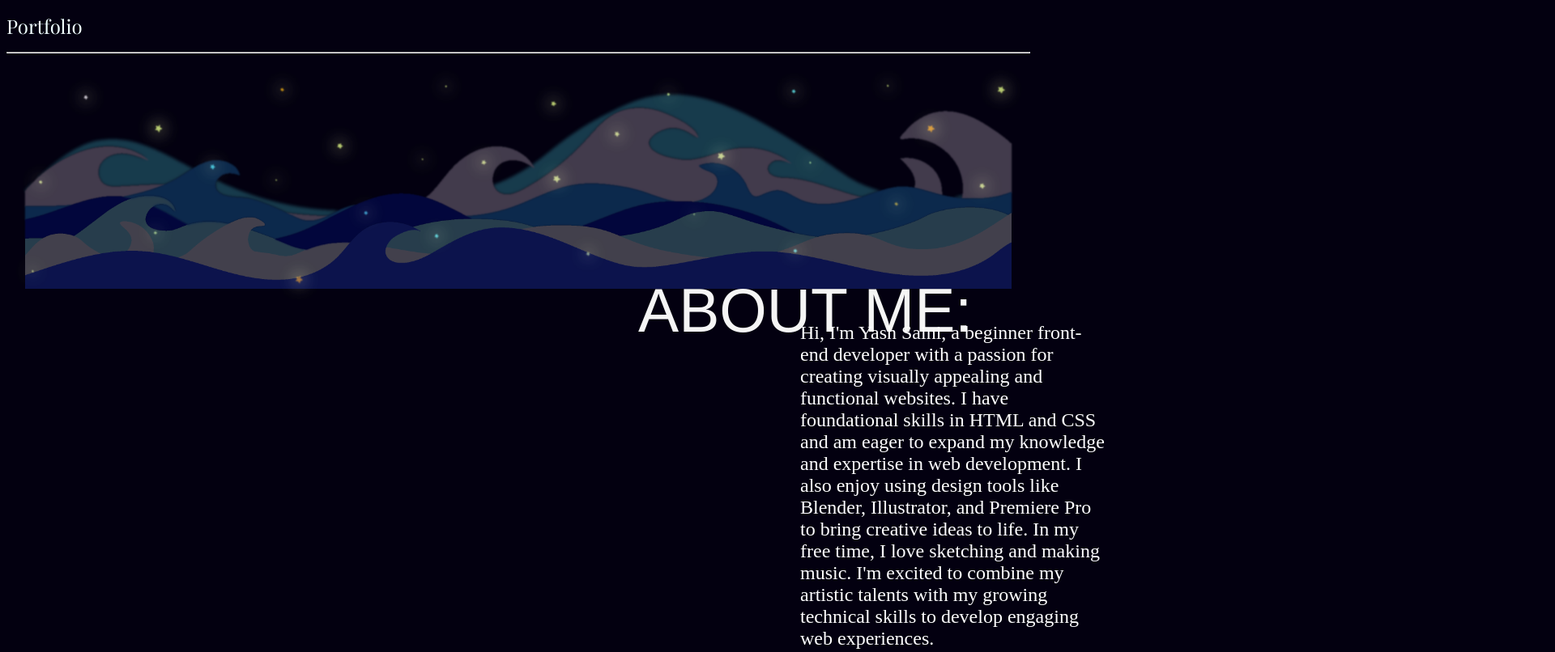
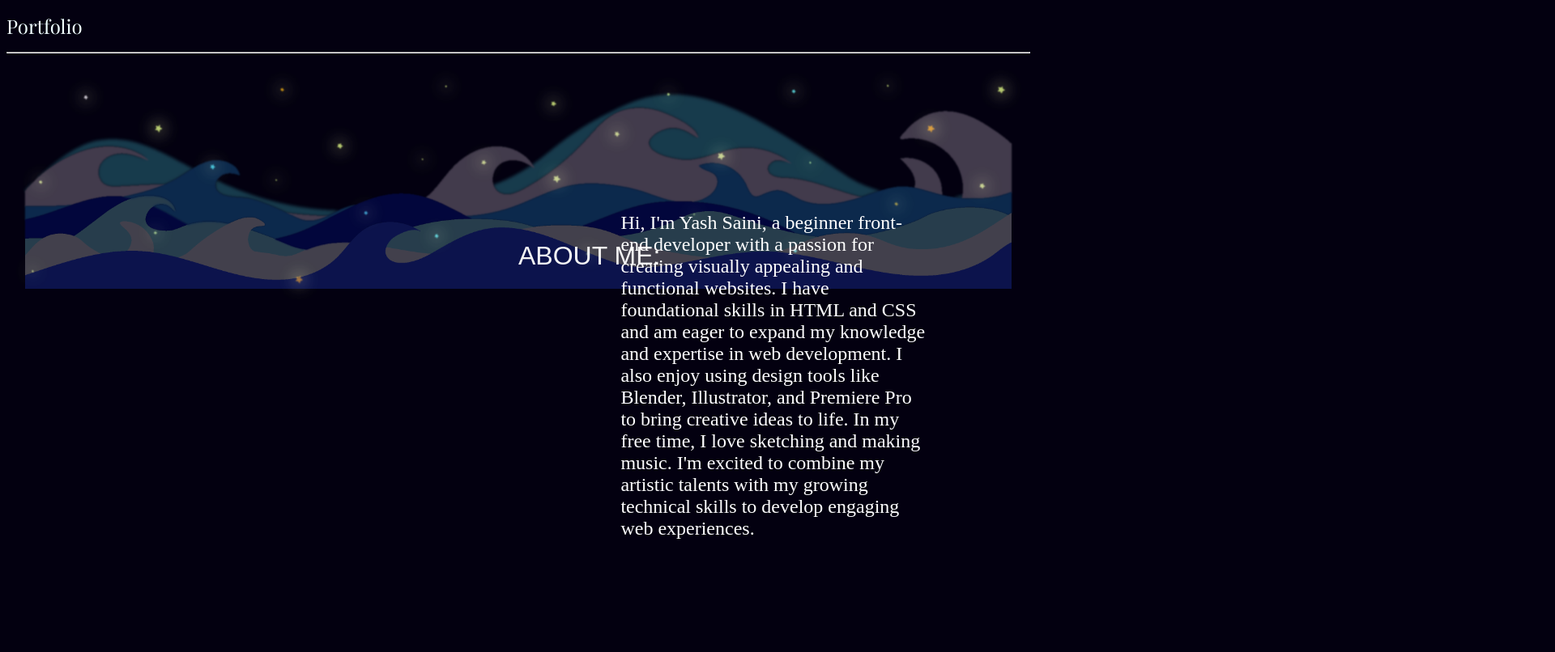
Before and after one commit to yASHSAINii/portfolio, a plain HTML site: page index.html in a window 1280 px wide. Shown: the top 806 px of the page at 81% size, 1920 px wide, since content can reach past the window. Drawn offline with nearby package versions, Linux system fonts and the light colour scheme; a web font is replaced by a local one.

Commit message:
some changes

```diff
--- a/dashboard.css
+++ b/dashboard.css
@@ -1,6 +1,6 @@
-body{
+/* body{
     overflow-x: hidden;
-}
+} */
 
 .image-1 img{
     width: 100%;
@@ -24,13 +24,13 @@ h1{
   font-weight: 10;
   font-style: normal;
     color: whitesmoke;
-    font-size: 470%;
+    font-size: 200%;
 }
 
 .nameplate{
     position:relative;
     top: 200px;
-    left: 780px;
+    left: 50%;
 }
 .tides{
 	position: absolute;
@@ -56,7 +56,7 @@ h1{
     color: white;
     top: -105px;
     width: 30%;
-    left: 200px;
+    left: 10%;
     font-weight: 10;
     font-size: 150%;
 }
```
